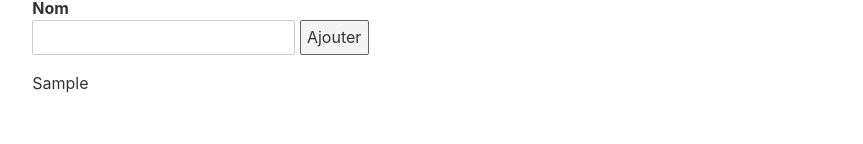
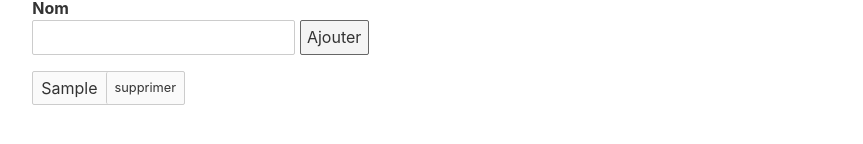
Before and after one commit to kimlai/secret-santa, a Svelte app: page / in a window 1280 px wide. Both pictures are taken after typing "Sample" into the empty fields and a click on the button "Ajouter". Shown: the part 356-500 px from the top of the page, without its empty margins (204-1067 px from the left). Built offline with nearby package versions, Linux system fonts and the light colour scheme.

Commit message:
save state in IndexedDB + enable removing participants

```diff
--- a/package.json
+++ b/package.json
@@ -10,6 +10,7 @@
   "devDependencies": {
     "@rollup/plugin-commonjs": "^17.0.0",
     "@rollup/plugin-node-resolve": "^11.0.0",
+    "idb-keyval": "^6.0.3",
     "rollup": "^2.3.4",
     "rollup-plugin-css-only": "^3.1.0",
     "rollup-plugin-livereload": "^2.0.0",
--- a/src/App.svelte
+++ b/src/App.svelte
@@ -1,9 +1,12 @@
 <script>
   import { tick } from "svelte";
+  import { set } from "idb-keyval";
+
+  export let savedState;
 
   let name = "";
-  let participants = [];
-  let exclusions = {};
+  let participants = savedState.participants || [];
+  let exclusions = savedState.exclusions || {};
   let solution = null;
   let showSolution = false;
   let solutionElement;
@@ -19,12 +22,31 @@
     solutionElement.scrollIntoView({behavior: "smooth"});
   }
 
+  function saveState() {
+    set("santa-state", { participants, exclusions });
+  }
+
   function addParticipant(e) {
     e.preventDefault();
     participants = [...participants, name];
     exclusions = Object.assign(exclusions, {[name]: [name]});
     name = "";
     solution = null;
+    saveState();
+  }
+
+  function removeParticipant(participant) {
+    return function() {
+      participants = participants.filter(p => p !== participant);
+      delete exclusions[participant];
+      const updatedExclusions = {};
+      for (name in exclusions) {
+        updatedExclusions[name] = exclusions[name].filter(p => p !== participant);
+      }
+      exclusions = updatedExclusions;
+      solution = null;
+      saveState();
+    }
   }
 
   function updateExclusion(giver, receiver) {
@@ -40,6 +62,7 @@
           {[giver]: [...exclusions[giver], receiver]}
         );
       }
+      saveState();
     }
   }
 
@@ -87,7 +110,14 @@
   <input required bind:value={name} id="name" />
   <button>Ajouter</button>
 </form>
-<p>{participants.join(", ")}</p>
+<ul class="participants">
+  {#each participants as participant}
+    <li>
+      <div>{participant}</div>
+      <button on:click={removeParticipant(participant)}>supprimer</button>
+    </li>
+  {/each}
+</ul>
 
 {#if participants.length > 1}
   <h2>Règles</h2>
@@ -163,12 +193,38 @@
 {/if}
 
 <style>
+  ul.participants,
   ul.rules {
     list-style: none;
     padding: 0;
     display: flex;
     flex-wrap: wrap;
     gap: 1rem;
+  }
+
+  .participants li {
+    border: 1px solid #ccc;
+    border-radius: 2px;
+    background: #fafafa;
+    display: flex;
+  }
+
+  .participants li > :first-child {
+    padding: 0.25rem 0.5rem;
+  }
+
+  .participants li button {
+    background: none;
+    border: none;
+    border-left: 1px solid #ccc;
+    padding: 0.25rem 0.5rem;
+    margin: 0;
+    font-size: 0.8rem;
+    cursor: pointer;
+  }
+
+  .participants li button:hover {
+    text-decoration: underline;
   }
 
   .rules li {
--- a/src/main.js
+++ b/src/main.js
@@ -1,7 +1,13 @@
 import App from "./App.svelte";
+import { get } from "idb-keyval";
 
-const app = new App({
-  target: document.getElementById("root")
+get("santa-state").then(val => {
+  const app = new App({
+    target: document.getElementById("root"),
+    props: {
+      savedState: val || {}
+    }
+  });
 });
 
 export default app;
```
Also changed, not shown: 1 other file (tests, documents, lock files or other folders).
